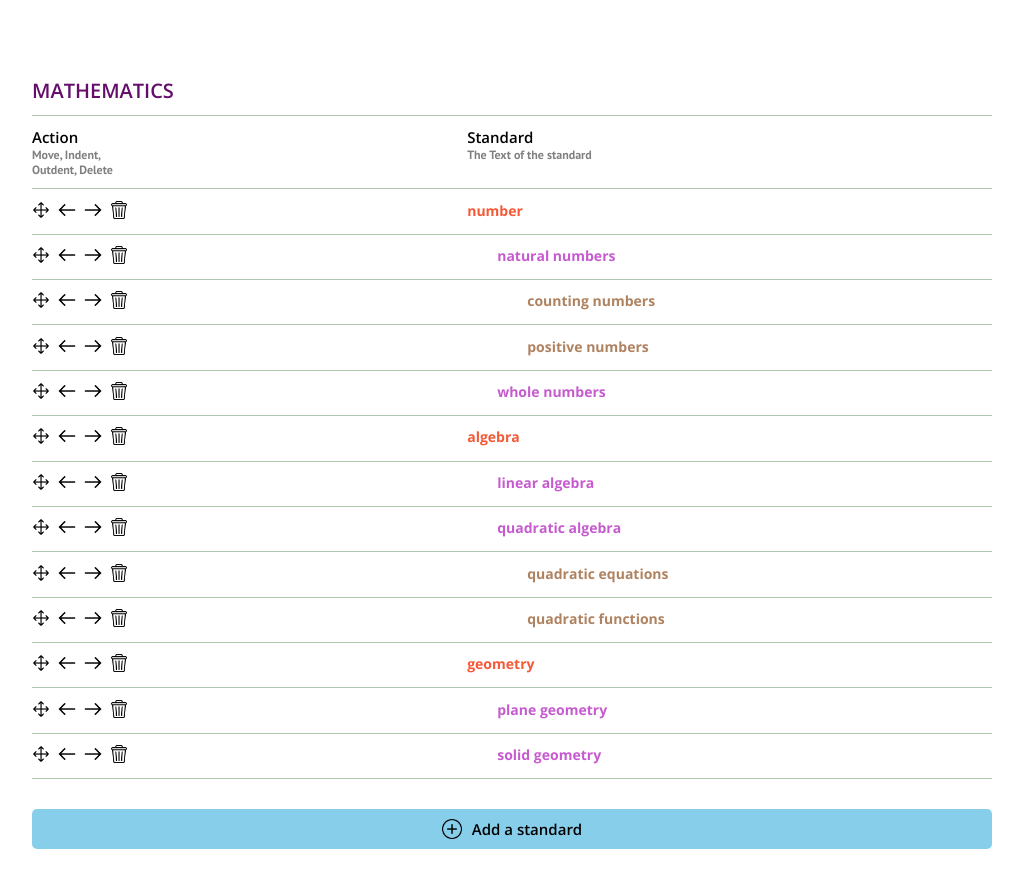
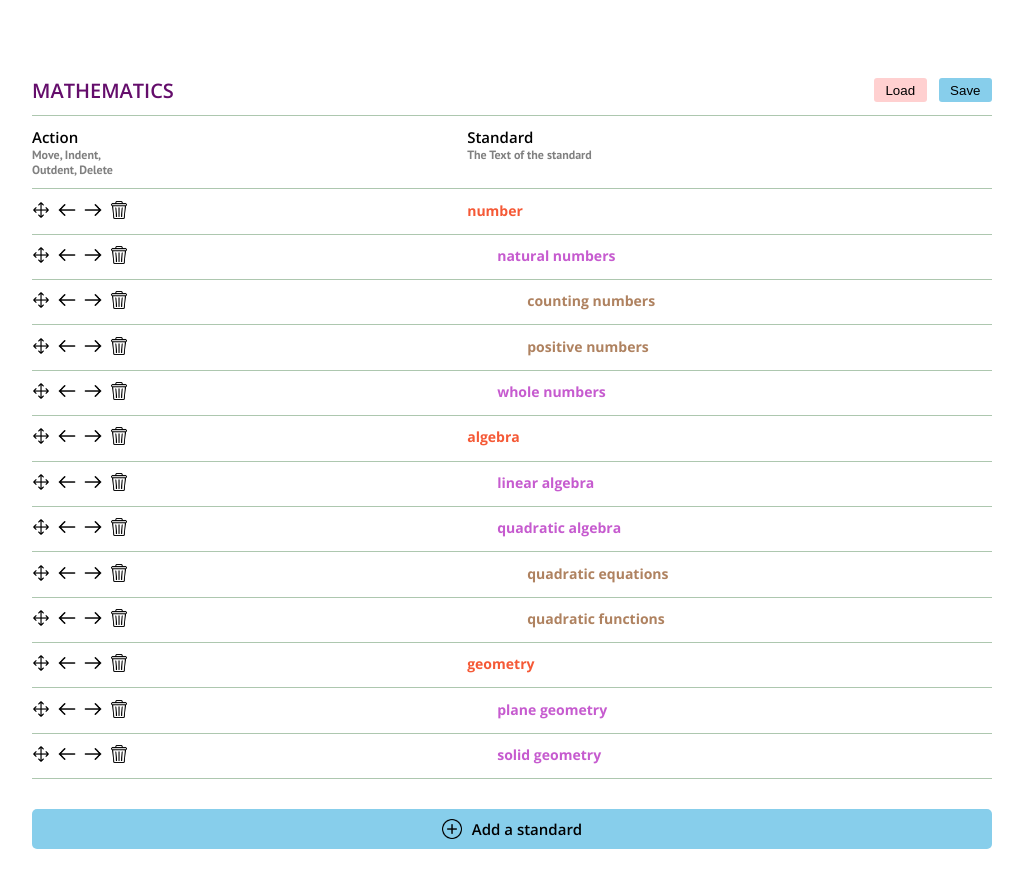
Before and after one commit to DY-2001/Curriculum-Authoring-Tool, a React (Create React App) app: page / in a window 1280 px wide. Shown: the whole page, without its empty margins (96-1119 px from the left). Built offline with nearby package versions, Linux system fonts and the light colour scheme.

Commit message:
load and save button ui

```diff
--- a/src/components/header/Header.jsx
+++ b/src/components/header/Header.jsx
@@ -6,6 +6,7 @@ const Header = () => {
   const [subject, setSubject] = useState("MATHEMATICS");
   return (
     <div className={styles["headerContainer"]}>
+      <div className={styles["mainHeader"]}>
         <input
           type="text"
           value={subject}
@@ -13,6 +14,19 @@ const Header = () => {
           className={styles["subjectInput"]}
           placeholder="Enter the subject name..."
         />
+        <div className={styles["loadAndSave"]}>
+          <button className={styles["loadButton"]}>
+            <input
+              type="file"
+              accept="application/json"
+            />
+            Load
+          </button>
+
+          <button className={styles["saveButton"]}>Save</button>
+        </div>
+      </div>
+
       <Line />
       <div className={styles["subHeader"]}>
         <div className={styles["actionContainer"]}>
--- a/src/components/header/Header.module.css
+++ b/src/components/header/Header.module.css
@@ -1,4 +1,40 @@
 .headerContainer {}
+
+.mainHeader {
+    display: flex;
+    justify-content: space-between;
+    align-items: center;
+}
+
+.loadAndSave {
+    display: flex;
+    gap: 12px;
+}
+
+.loadButton {
+    padding: 4.5px 11.5px;
+    border: none;
+    position: relative;
+    background-color: #FFD0D0;
+    border-radius: 3px;
+}
+
+.loadButton input[type="file"] {
+    cursor: pointer;
+    position: absolute;
+    top: 0;
+    left: 0;
+    width: 50px;
+    opacity: 0;
+}
+
+.saveButton {
+    cursor: pointer;
+    padding: 4.5px 11.5px;
+    border: none;
+    background-color: skyblue;
+    border-radius: 3px;
+}
 
 .subjectInput {
     border: none;
```
Lines whose indentation alone changed are shown as unchanged.
